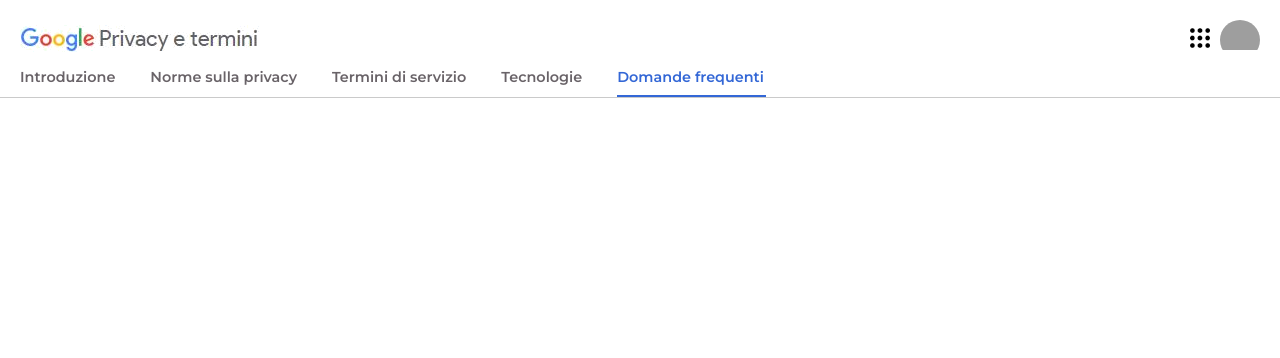
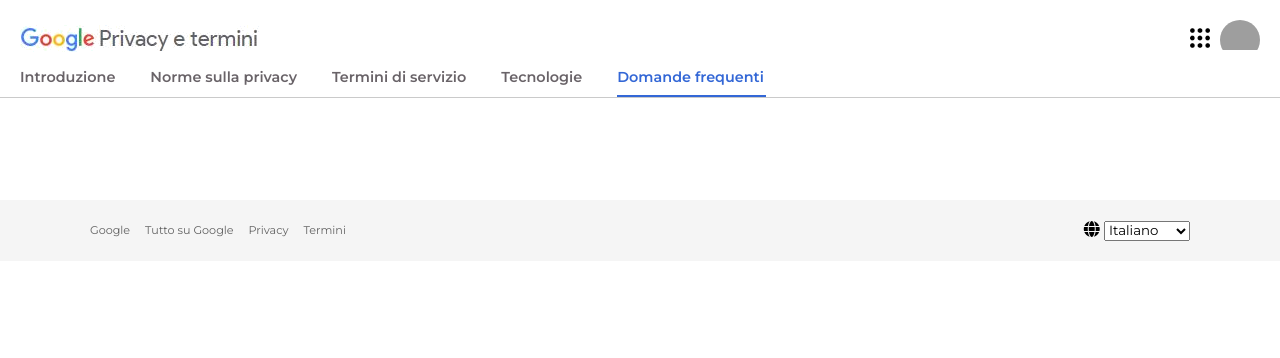
Before and after one commit to Siripiri-hue/php-google-faq, a PHP site: page / in a window 1280 px wide. Shown: the top 358 px of the page. Run offline with PHP 8.4, Linux system fonts and the light colour scheme; some libraries are stand-ins or nearby versions; grey boxes are pictures that could not be loaded.

Commit message:
Aggiunto footer

```diff
--- a/index.php
+++ b/index.php
@@ -87,8 +87,32 @@ $faq = [
         </nav>
     </header>
 
-    <main></main>
+    <main>
+        <section class="container">
 
-    <footer></footer>
+        </section>
+    </main>
+
+    <footer>
+        <div class="container">
+            <ul id="foot-links">
+                <li><a href="https://www.google.com/">Google</a></li>
+                <li><a href="https://about.google/">Tutto su Google</a></li>
+                <li><a href="https://policies.google.com/privacy">Privacy</a></li>
+                <li><a href="https://policies.google.com/terms">Termini</a></li>
+            </ul>
+
+            <div id="language">
+                <i class="fa-solid fa-globe"></i>
+
+                <select name="languages" id="languages">
+                    <option value="fr">Francese</option>
+                    <option value="en">Inglese</option>
+                    <option value="it" selected>Italiano</option>
+                    <option value="es">Spagnolo</option>
+                </select>
+            </div>
+        </div>
+    </footer>
 </body>
 </html>
--- a/style.css
+++ b/style.css
@@ -10,6 +10,21 @@
 img {
     max-width: 100%;
 }
+
+ul {
+    list-style-type:  none;
+}
+
+a {
+    color: currentColor;
+    text-decoration: none;
+}
+
+.container {
+    max-width: 1100px;
+    margin: 0 auto;
+}
+
 /* header */
 
 header {
@@ -20,9 +35,10 @@ header {
     /* min-height: 100px; */
     border-bottom: 1px solid rgb(202, 202, 202);
     padding: 20px 20px 0 20px;
+    z-index: 1;
 }
 
-/* first line */
+/* first row */
 
 #first-line {
     display: flex;
@@ -48,12 +64,11 @@ header {
     aspect-ratio: 1;
 }
 
+/* second row */
 
-/* second line */
 nav ul {
     display: flex;
     gap: 35px;
-    list-style-type:  none;
     font-size: 0.9rem;
     font-weight: 600;
     color: #696368;
@@ -74,3 +89,25 @@ nav li {
     border: 1px solid #3367D6;
     /* padding-bottom: 7px; */
 }
+
+/* footer */
+
+footer {
+    background-color: #F5F5F5;
+}
+
+footer .container {
+    display: flex;
+    justify-content: space-between;
+    align-items: center;
+    padding: 20px 0;
+
+    margin-top: 200px;
+}
+
+#foot-links {
+    display: flex;
+    gap: 15px;
+    font-size: 0.7rem;
+    color: #626262;
+}
```
